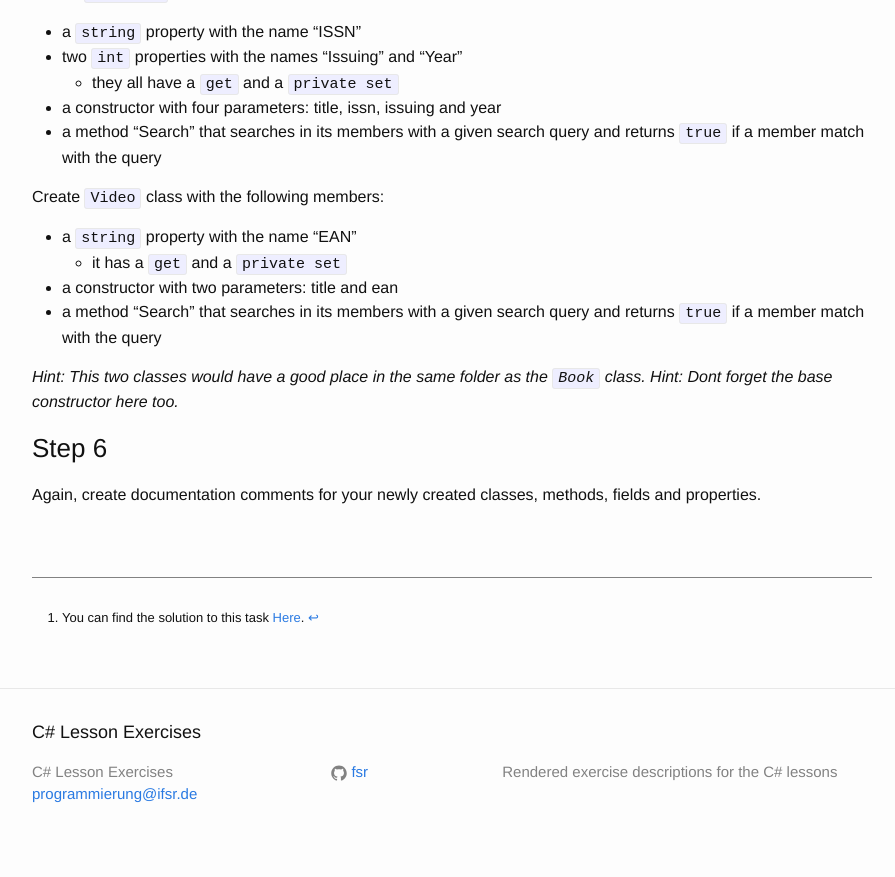
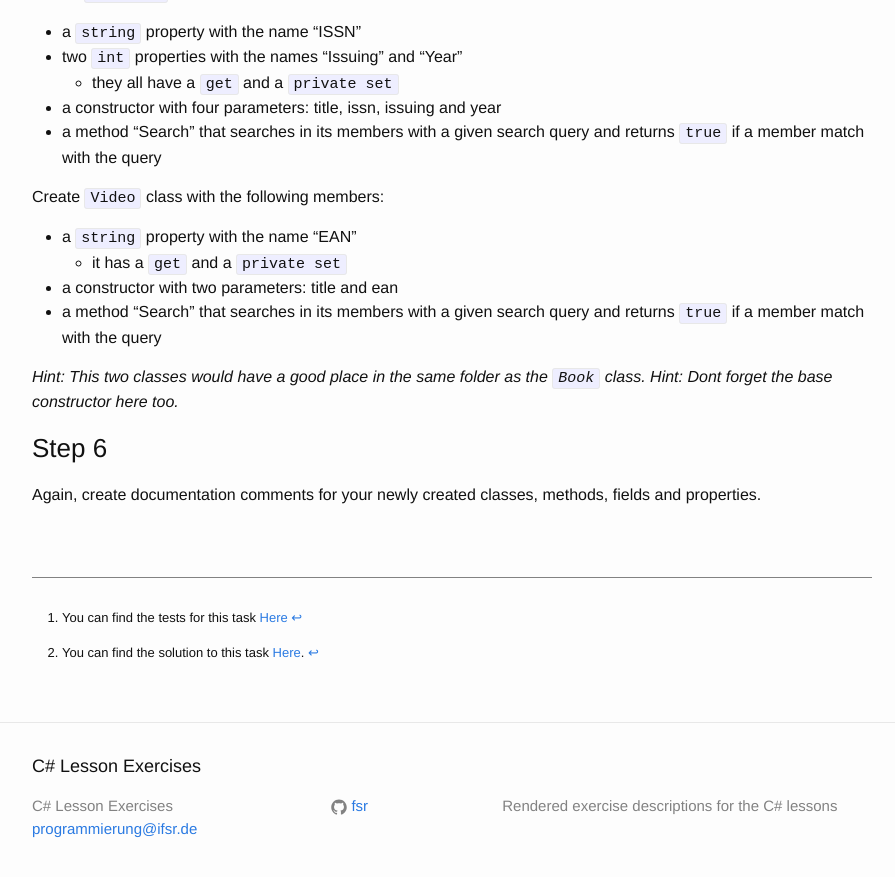
Before and after one commit to fsr/csharp-lessons, a Jekyll site: the page built from _exercises/B04_abstract_media.md, in a window 1280 px wide and 900 px high, scrolled down 1239 px. Shown: the top 877 px of the window, without its empty margins (188-1083 px from the left). Built offline with Jekyll 4.4.1, drawn with Linux system fonts in a browser that asks for light colours; some of the changed text lies outside the part shown.

Commit message:
Update B04_abstract_media.md

```diff
--- a/_exercises/B04_abstract_media.md
+++ b/_exercises/B04_abstract_media.md
@@ -1,12 +1,16 @@
 ---
 title: B04 - Abstract Media class and derivation
 number: 9
-status: drafty
-authors: marc
+status: reviewed
+authors: [marc,sascha]
 lesson: 4
 ---
 
-Now we want to extend our Library example a bit more. This time we will use abstract class and more.[^solution]
+Now we want to extend our Library example a bit more. This time we will use abstract class and more.[^tests] [^solution]
+
+[^tests]:
+    You can find the tests for this task
+    [Here](https://github.com/satkowski/csharp-solutions/tree/master/04_vererbung_und_polymorphie/B04_abstract_media/Tests)
 
 [^solution]:
     You can find the solution to this task [Here](https://github.com/satkowski/csharp-solutions/blob/master/04_vererbung_und_polymorphie/B04_abstract_media/ExerciseSolution/).
```
